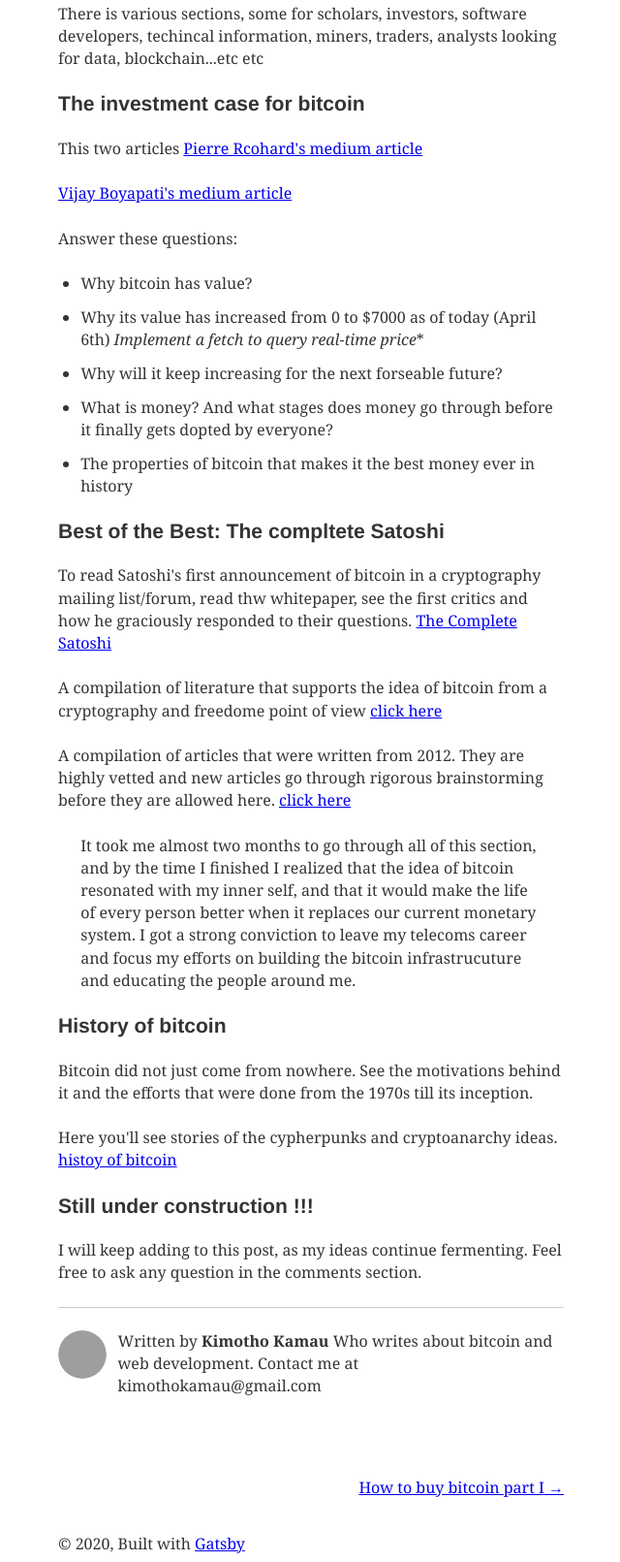
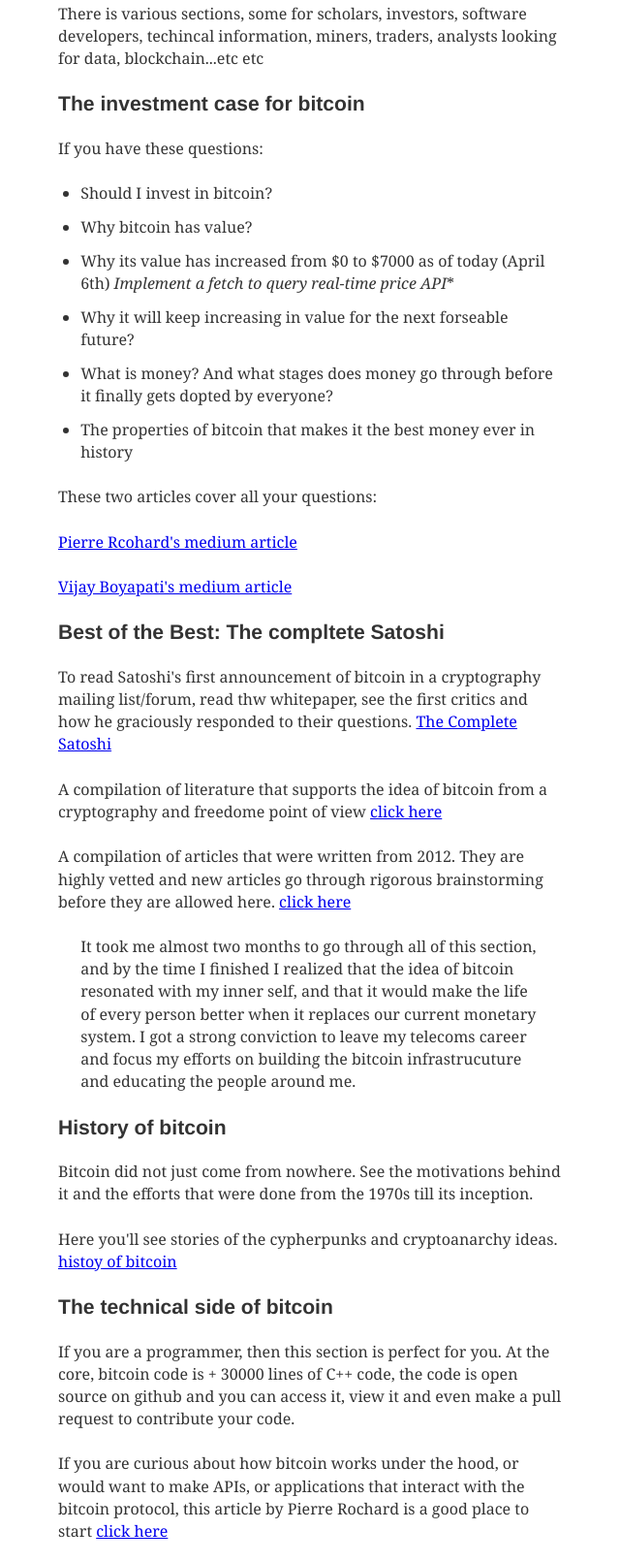
Before and after one commit to kimothokamau/kimothokamaublog, a Gatsby site: page /bitcoin-introduction/ in a window 1280 px wide. Shown: the part 465-2076 px from the top of the page at 97% size, without its empty margins (319-959 px from the left). Built offline with nearby package versions, Linux system fonts and the light colour scheme; Gatsby itself is replaced by a stand-in of ours; some packages are replaced by stand-ins of ours; grey boxes are pictures that could not be loaded.

Commit message:
introduction to bitcoin remove backslashes for external links

```diff
--- a/content/blog/bitcoin-introduction/index.md
+++ b/content/blog/bitcoin-introduction/index.md
@@ -8,34 +8,38 @@ description: "A compilation of resources that answers every question about bitco
 
 The question of what is bitcoin has been answered before and by more prolific writers. My idea is that rather than re-inventing the wheel, I can just point you to the best resources that answer this question.
 
+
 ### Tell me EVERYTHING!!
 
-This [link](/https://www.lopp.net/bitcoin-information.html) takes you to a compilation of everything you may want to know in the bitcoin space.It can be overwhelming, but just start somewhere you think intersts you.
+This [link](https://www.lopp.net/bitcoin-information.html) takes you to a compilation of everything you may want to know in the bitcoin space.It can be overwhelming, but just start somewhere you think intersts you.
 
 There is various sections, some for scholars, investors, software developers, techincal information, miners, traders, analysts looking for data, blockchain...etc etc
 
 
 ### The investment case for bitcoin
 
-This two articles
-[Pierre Rcohard's medium article](/https://medium.com/@pierre_rochard/bitcoin-investment-theses-part-1-e97670b5389b)
 
-[Vijay Boyapati's medium article](/https://medium.com/@vijayboyapati/the-bullish-case-for-bitcoin-6ecc8bdecc1)
-
-Answer these questions:
+If you have these questions:
+ -  Should I invest in bitcoin?
  -  Why bitcoin has value?
- -  Why its value has increased from 0 to $7000 as of today (April 6th) *Implement a fetch to query real-time price**
- -  Why will it keep increasing for the next forseable future?
+ -  Why its value has increased from $0 to $7000 as of today (April 6th) *Implement a fetch to query real-time price API**
+ -  Why it will keep increasing in value for the next forseable future?
  -  What is money? And what stages does money go through before it finally gets dopted by everyone?
  -  The properties of bitcoin that makes it the best money ever in history
 
+ These two articles cover all your questions:
+
+[Pierre Rcohard's medium article](https://medium.com/@pierre_rochard/bitcoin-investment-theses-part-1-e97670b5389b)
+
+[Vijay Boyapati's medium article](https://medium.com/@vijayboyapati/the-bullish-case-for-bitcoin-6ecc8bdecc1)
+
 ### Best of the Best: The compltete Satoshi
 
-To read Satoshi's first announcement of bitcoin in a cryptography mailing list/forum, read thw whitepaper, see the first critics and how he graciously responded to their questions. [The Complete Satoshi](/https://satoshi.nakamotoinstitute.org/)
+To read Satoshi's first announcement of bitcoin in a cryptography mailing list/forum, read thw whitepaper, see the first critics and how he graciously responded to their questions. [The Complete Satoshi](https://satoshi.nakamotoinstitute.org/)
 
-A compilation of literature that supports the idea of bitcoin from a cryptography and freedome point of view [click here](/https://nakamotoinstitute.org/literature/)
+A compilation of literature that supports the idea of bitcoin from a cryptography and freedome point of view [click here](https://nakamotoinstitute.org/literature/)
 
-A compilation of articles that were written from 2012. They are highly vetted and new articles go through rigorous brainstorming before they are allowed here. [click here](/https://nakamotoinstitute.org/mempool)
+A compilation of articles that were written from 2012. They are highly vetted and new articles go through rigorous brainstorming before they are allowed here. [click here](https://nakamotoinstitute.org/mempool)
 
 >It took me almost two months to go through all of this section, and by the time I finished I realized that the idea of bitcoin resonated with my inner self, and that it would make the life of every person better when it replaces our current monetary system. I got a strong conviction to leave my telecoms career and focus my efforts on building the bitcoin infrastrucuture and educating the people around me.
 
@@ -46,6 +50,13 @@ Bitcoin did not just come from nowhere. See the motivations behind it and the ef
 Here you'll see stories of the cypherpunks and cryptoanarchy ideas. [histoy of bitcoin](https://www.lopp.net/bitcoin-information/history.html)
 
 
+### The technical side of bitcoin
+
+If you are a programmer, then this section is perfect for you. At the core, bitcoin code is + 30000 lines of C++ code, the code is open source on github and you can access it, view it and even make a pull request to contribute your code.
+
+If you are curious about how bitcoin works under the hood, or would want to make APIs, or applications that interact with the bitcoin protocol, this article by Pierre Rochard is a good place to start [click here](https://medium.com/@pierre_rochard/understanding-the-technical-side-of-bitcoin-2c212dd65c09)
+
+
 ### Still under construction !!!
 
 I will keep adding to this post, as my ideas continue fermenting. Feel free to ask any question in the comments section.
```
